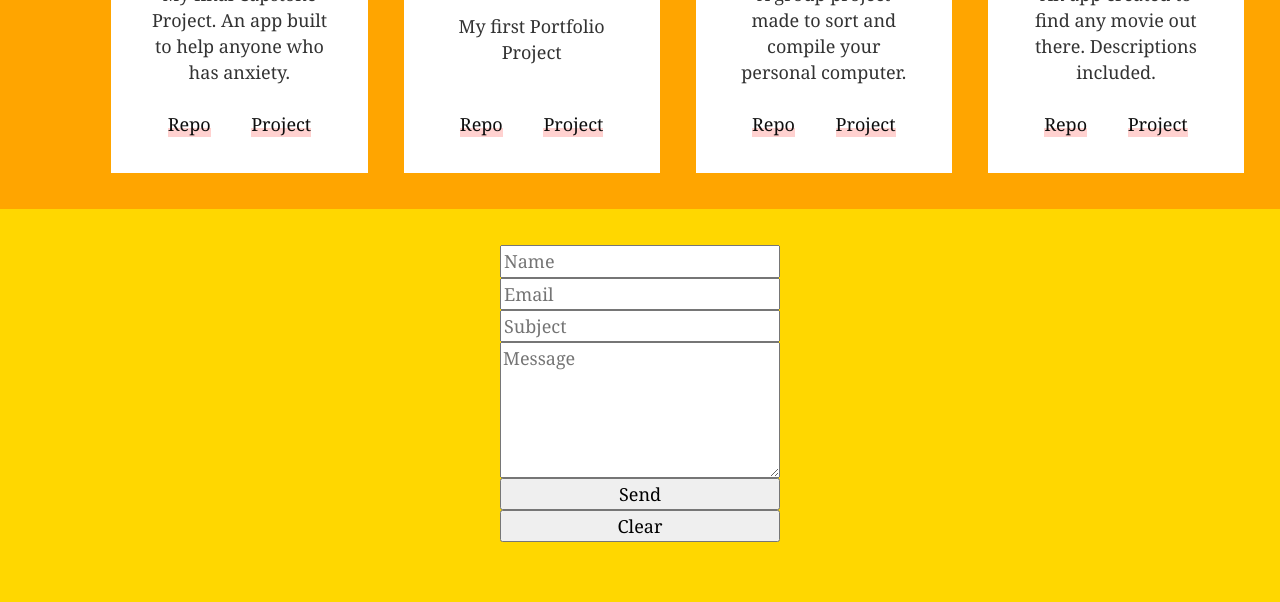
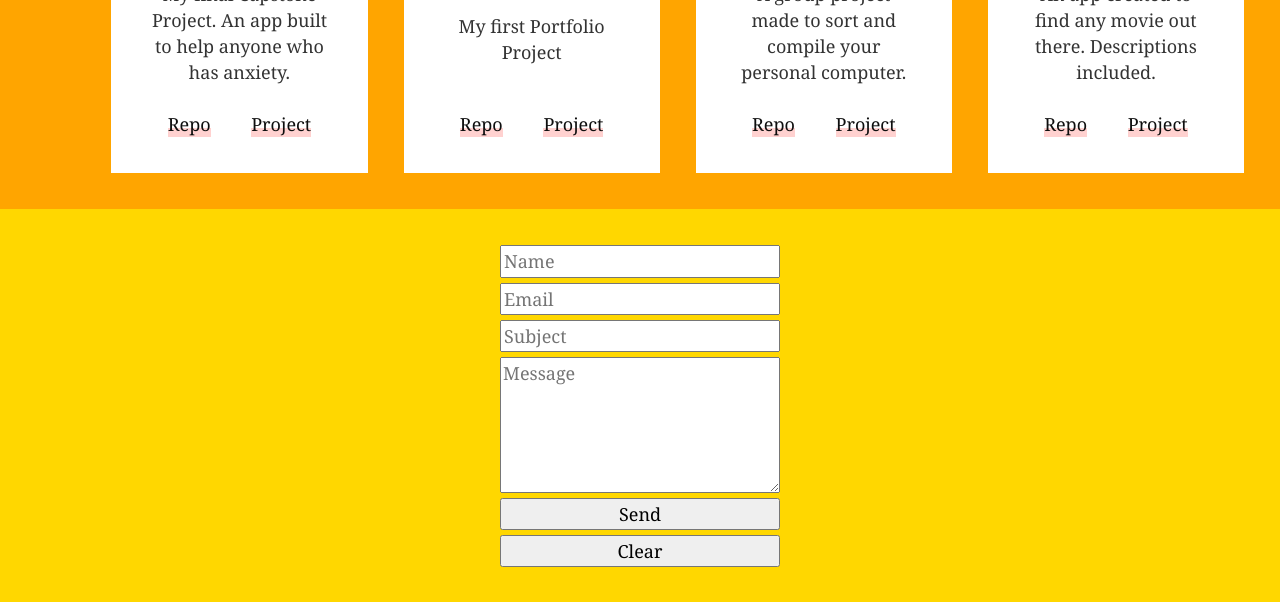
Before and after one commit to lta4/a-arias, a Gatsby site: page / in a window 1280 px wide. Shown: the part 2121-2723 px from the top of the page. Built offline with nearby package versions, Linux system fonts and the light colour scheme; Gatsby itself is replaced by a stand-in of ours.

Commit message:
gap in contact

```diff
--- a/src/styles/index.css
+++ b/src/styles/index.css
@@ -176,6 +176,7 @@ body {
 .contact__form {
     display: flex;
     flex-direction: column;
+    gap: 5px;
 }
 
 /*************** FOOTER ********************/
```
